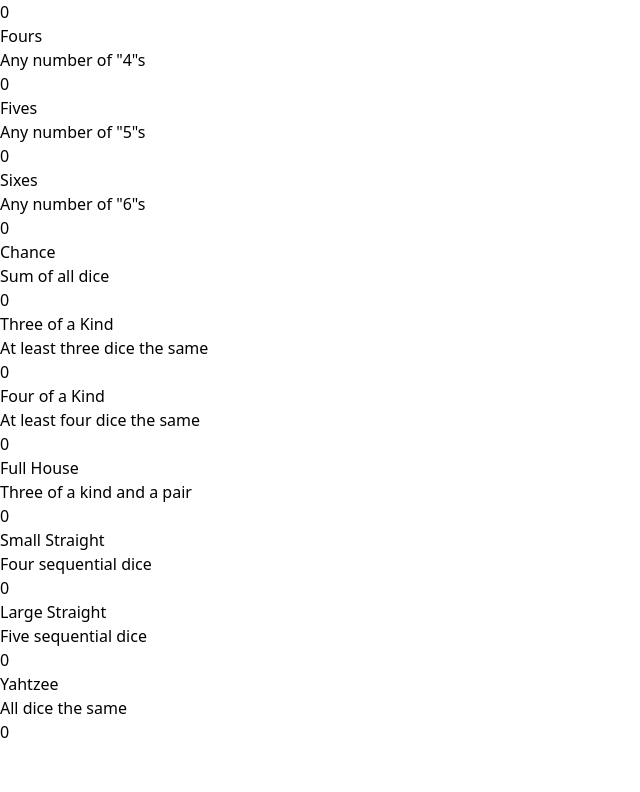
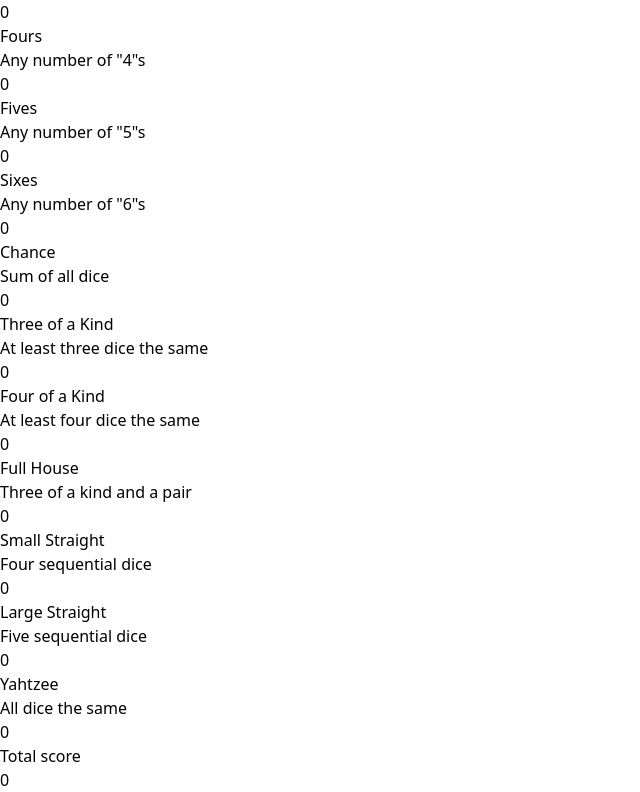
Before and after one commit to nint8835-archive/gamblejam, a React (Vite) app: page / in a window 1280 px wide. Shown: the part 360-1152 px from the top of the page, without its empty margins (0-640 px from the left). Before the commit the page ends 1104 px from the top, so only its background shows below. Built offline with nearby package versions, Linux system fonts and the light colour scheme.

Commit message:
Display total score

```diff
--- a/src/App.tsx
+++ b/src/App.tsx
@@ -161,7 +161,7 @@
 ];
 
 function App() {
-    const { dice, rollDice, sortDice } = useStore();
+    const { dice, rollDice, sortDice, totalScore } = useStore();
 
     return (
         <div className="grid items-center justify-center gap-2 p-4 sm:grid-cols-1 md:grid-cols-2">
@@ -191,6 +191,10 @@
                 {scoreCardEntries.map((entry, index) => (
                     <ScoreCardEntry key={entry.name} index={index} {...entry} />
                 ))}
+                <div className="col-span-2 flex flex-row items-center justify-between gap-2">
+                    <div className="text-2xl font-black">Total score</div>
+                    <div className="text-2xl font-semibold">{totalScore}</div>
+                </div>
             </div>
         </div>
     );
--- a/src/state.ts
+++ b/src/state.ts
@@ -7,6 +7,7 @@
     selectedDice: number[];
 
     scoreCardEntries: (number | null)[];
+    totalScore: number;
 };
 
 type Actions = {
@@ -25,6 +26,7 @@
             selectedDice: [],
 
             scoreCardEntries: Array(13).fill(null),
+            totalScore: 0,
 
             rollDice: () => {
                 set(
@@ -73,6 +75,9 @@
                 set(
                     (state) => {
                         state.scoreCardEntries[index] = score;
+                        state.totalScore = state.scoreCardEntries
+                            .filter((score) => score !== null)
+                            .reduce((acc, score) => acc + score, 0);
                     },
                     undefined,
                     'updateScoreCardEntry',
```
